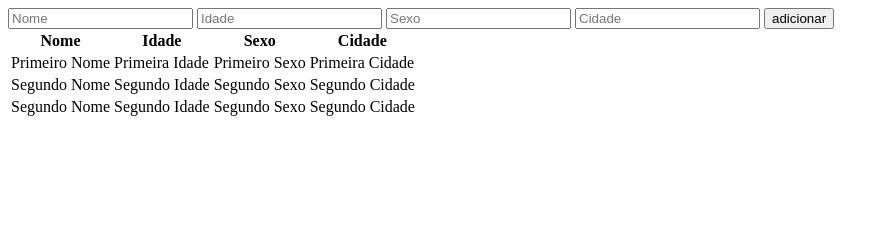
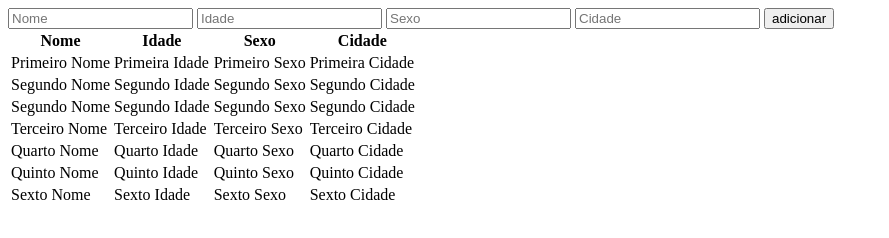
Before and after one commit to iugorsette/repositorioTeste, a plain HTML site: page index.html in a window 1280 px wide. Shown: the whole page, without its empty margins (0-889 px from the left). Drawn offline with Linux system fonts and the light colour scheme.

Commit message:
TESTE
TESTE 2

```diff
--- a/index.html
+++ b/index.html
@@ -1,11 +1,13 @@
 <!DOCTYPE html>
 <html lang="en">
+
 <head>
     <meta charset="UTF-8">
     <meta http-equiv="X-UA-Compatible" content="IE=edge">
     <meta name="viewport" content="width=device-width, initial-scale=1.0">
     <title>Document</title>
 </head>
+
 <body>
     <div>
         <form action="">
@@ -17,6 +19,7 @@
             <input type="button" value="adicionar">
         </form>
     </div>
+    <!--comentario-->
     <table>
         <tr>
             <th>Nome</th>
@@ -42,6 +45,31 @@
             <td>Segundo Sexo</td>
             <td>Segundo Cidade</td>
         </tr>
+        <tr>
+            <td>Terceiro Nome</td>
+            <td>Terceiro Idade</td>
+            <td>Terceiro Sexo</td>
+            <td>Terceiro Cidade</td>
+        </tr>
+        <tr>
+            <td>Quarto Nome</td>
+            <td>Quarto Idade</td>
+            <td>Quarto Sexo</td>
+            <td>Quarto Cidade</td>
+        </tr>
+        <tr>
+            <td>Quinto Nome</td>
+            <td>Quinto Idade</td>
+            <td>Quinto Sexo</td>
+            <td>Quinto Cidade</td>
+        </tr>
+        <tr>
+            <td>Sexto Nome</td>
+            <td>Sexto Idade</td>
+            <td>Sexto Sexo</td>
+            <td>Sexto Cidade</td>
+        </tr>
     </table>
 </body>
+
 </html>
```
